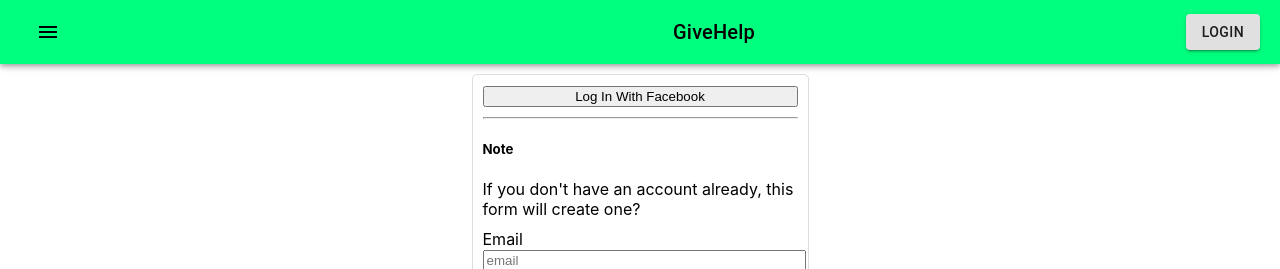
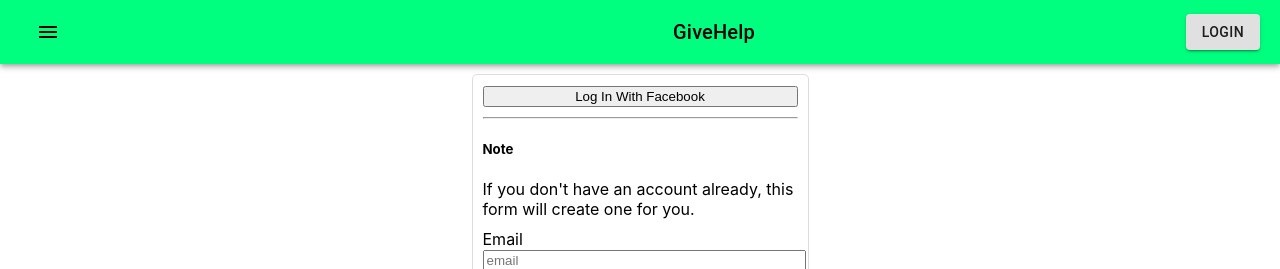
Before and after one commit to peterswi/dcmv0_1, a React (Create React App) app: page /login in a window 1280 px wide. Shown: the top 269 px of the page. Built offline with nearby package versions, Linux system fonts and the light colour scheme; no server answers; what re-base would draw is missing.

Commit message:
continuing to work on login/auth

```diff
--- a/src/components/login.js
+++ b/src/components/login.js
@@ -12,6 +12,7 @@ const loginStyles = {
 }
 
 class Login extends Component {
+
   constructor (props) {
     super(props)
     this.authWithFacebook = this.authWithFacebook.bind(this)
@@ -54,26 +55,25 @@ class Login extends Component {
         }
         })
       .then((user)=>{
-        if (user && user.email){
+          if(user && user.email){
+            // not entering this block rn, need to figure out why
+            alert('received')
+          }
           this.loginForm.reset()
           this.setState({redirect: true})
-        }
+
       })
       .catch((error) =>{
         alert(error.message)
         }
       )
     console.log('authed with email')
-    console.table([{
-      email: this.emailInput.value,
-      password: this.passwordInput.value
-    }])
   }
 
   render () {
 
       if (this.state.redirect === true) {
-        return <Redirect to='/'/>
+        return( <Redirect to='/'/>)
       }
 
     return (
@@ -89,7 +89,7 @@ class Login extends Component {
             <h5>
               Note
             </h5>
-            If you don't have an account already, this form will create one?
+            If you don't have an account already, this form will create one for you.
           </div>
           <label className='pt-label'>
             Email
```
